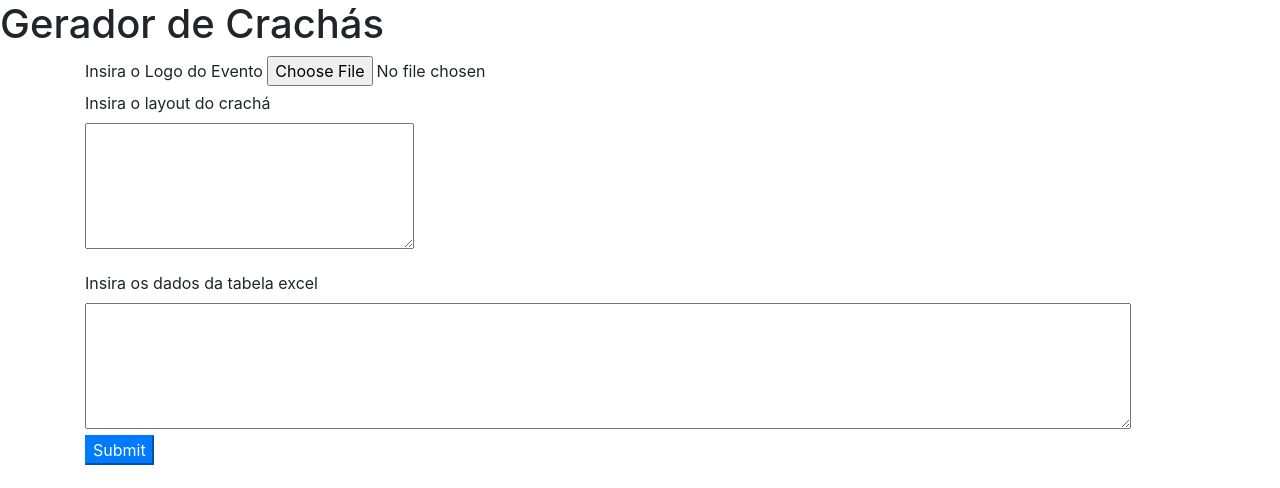
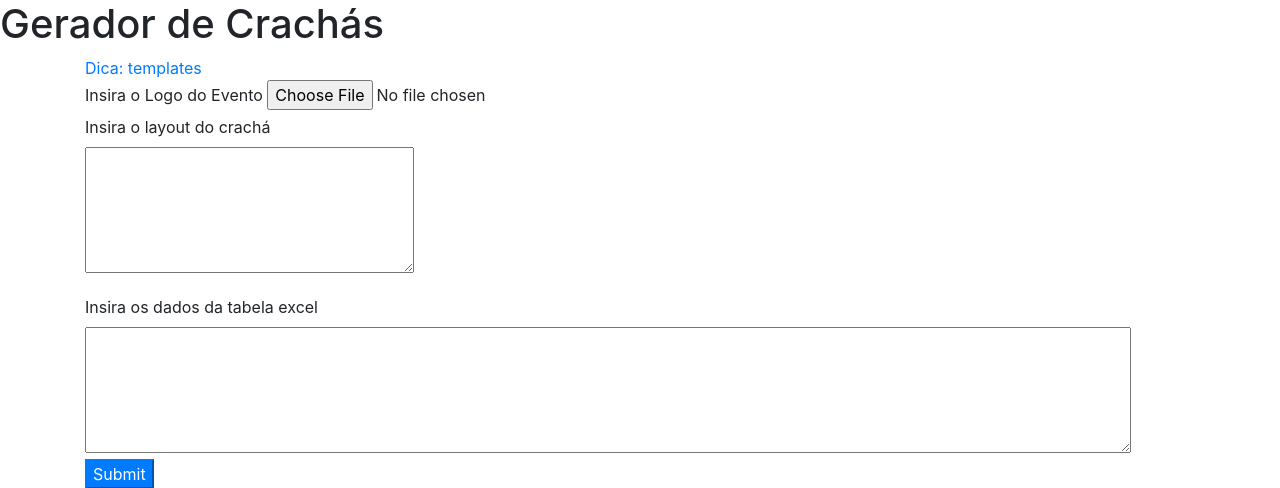
Before and after one commit to jprmoisakis/nameTagPrinter, a Django app: page /geradorCrachas/ in a window 1280 px wide. Shown: the top 488 px of the page. Run offline with Django 3.2, Linux system fonts and the light colour scheme; some libraries are stand-ins or nearby versions.

Commit message:
ajustes frontend e readme

```diff
--- a/Eventos/Eventos/templates/geradorCrachas/home.html
+++ b/Eventos/Eventos/templates/geradorCrachas/home.html
@@ -12,6 +12,8 @@
   <body>
     <h1>Gerador de Crachás</h1>
     <div class="container">
+        <a href="https://blog.even3.com.br/crachas-para-eventos-academicos/">Dica: templates</a>
+
         <form method="POST" id ="submitform" enctype="multipart/form-data">
           {% csrf_token %}
             <div class="form-group">
```
Also changed, not shown: README.MD.
